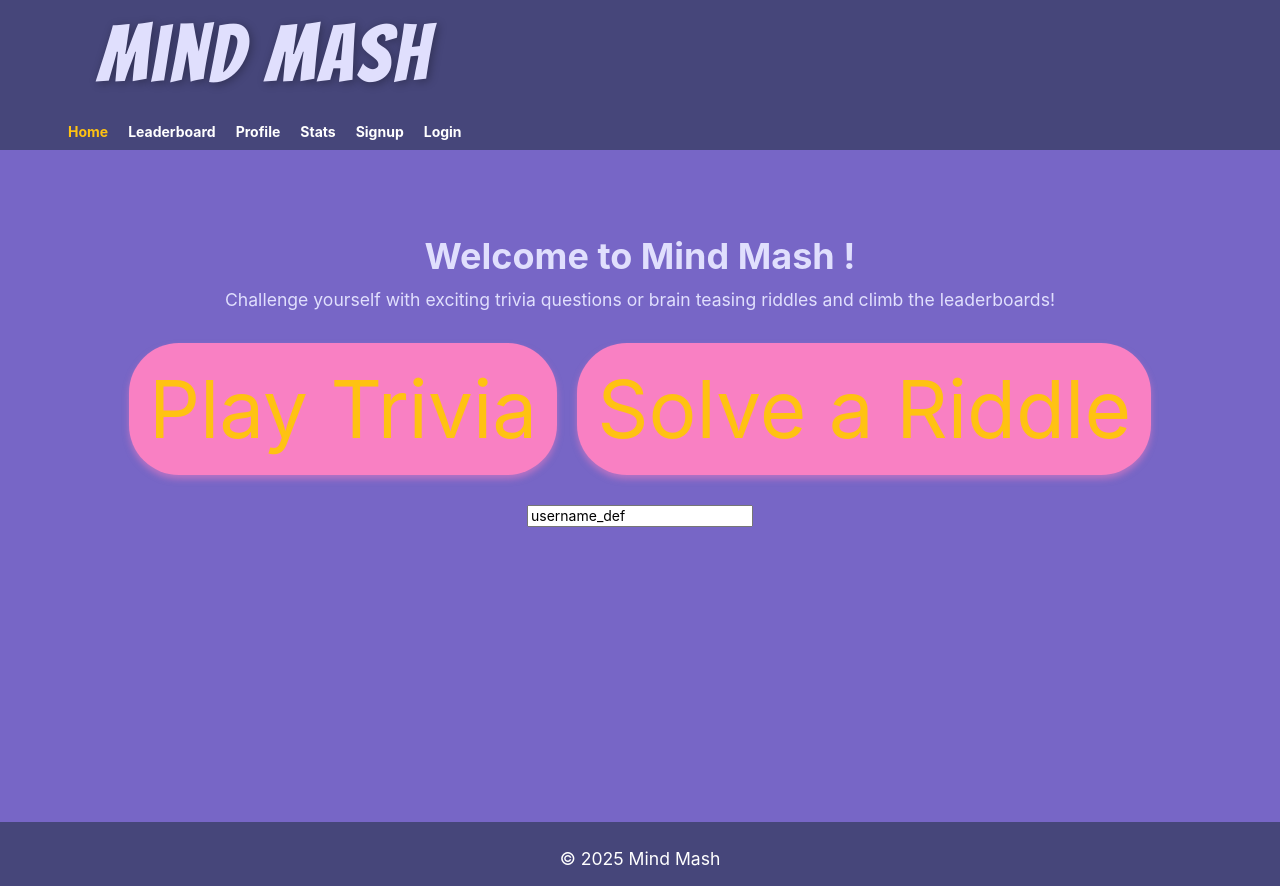
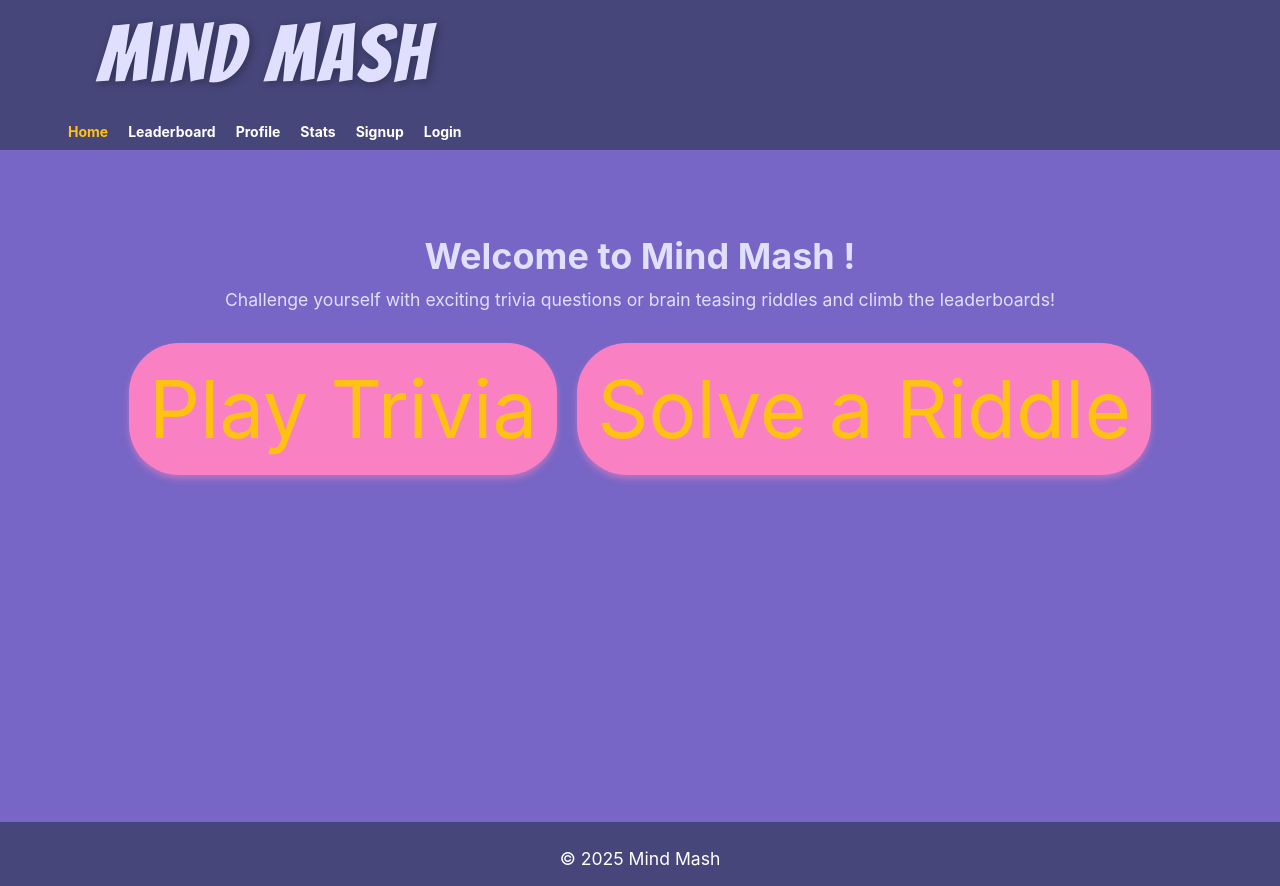
Before and after one commit to lucashallman/Project-3-Mind-Mash, a React (Vite) app in the folder client/: page / in a window 1280 px wide. Built offline with nearby package versions, Linux system fonts and the light colour scheme; no server answers.

Commit message:
commented out mock functionality on home page

```diff
--- a/client/src/pages/Home.tsx
+++ b/client/src/pages/Home.tsx
@@ -1,4 +1,4 @@
-import { useState } from 'react';
+// import { useState } from 'react';
 import { Link } from 'react-router-dom';
 import { useQuery } from '@apollo/client';
 import { QUERY_ME } from '../utils/queries';
@@ -10,12 +10,12 @@ const Home = () => {
 
 
     // !! TEMPORARY USERNAME MOCK !! DO NOT SHIP !! REMOVE BEFORE MONDAY !!
-    const [username, setUsername] = useState<string>('username_def')
+    // const [username, setUsername] = useState<string>('username_def')
 
-    const handleUsernameChange = (e: React.ChangeEvent<HTMLInputElement>) => {
-        setUsername(e.target.value)
-        localStorage.setItem('username', e.target.value);
-    }
+    // const handleUsernameChange = (e: React.ChangeEvent<HTMLInputElement>) => {
+    //     setUsername(e.target.value)
+    //     localStorage.setItem('username', e.target.value);
+    // }
 
     const scoreCorrect = localStorage.getItem('scoreCorrect');
 
@@ -46,14 +46,14 @@ const Home = () => {
                 <Link to="/Riddle" className="home-button-riddle">Solve a Riddle</Link>
             </div>
             {/* !! TEMPORARY USERNAME MOCK !! DO NOT SHIP !! REMOVE BEFORE MONDAY !! */}
-            <div>
+            {/* <div>
                 <input
                     type="text"
                     placeholder='username'
                     onChange={handleUsernameChange}
                     value={username}
                 />
-            </div>
+            </div> */}
             {/* !! END MOCK !! */}
         </div>
     )
```
